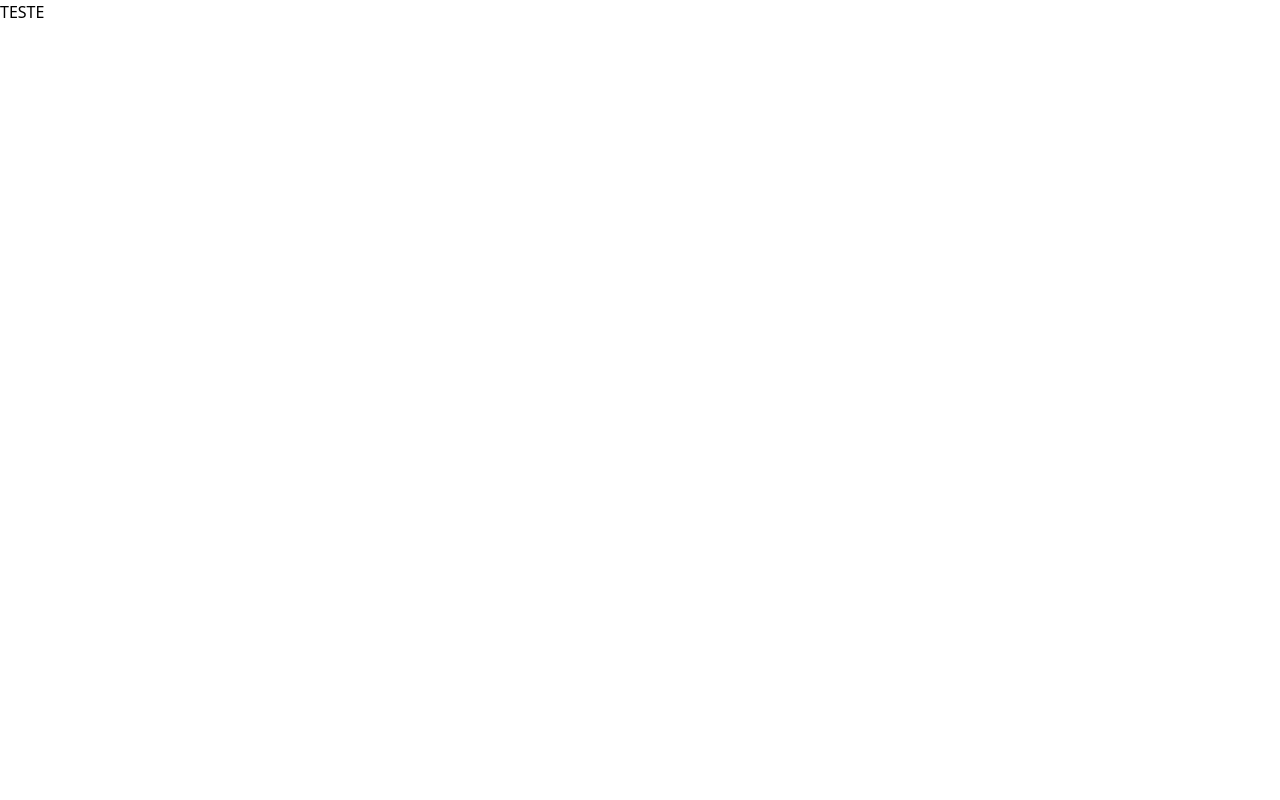
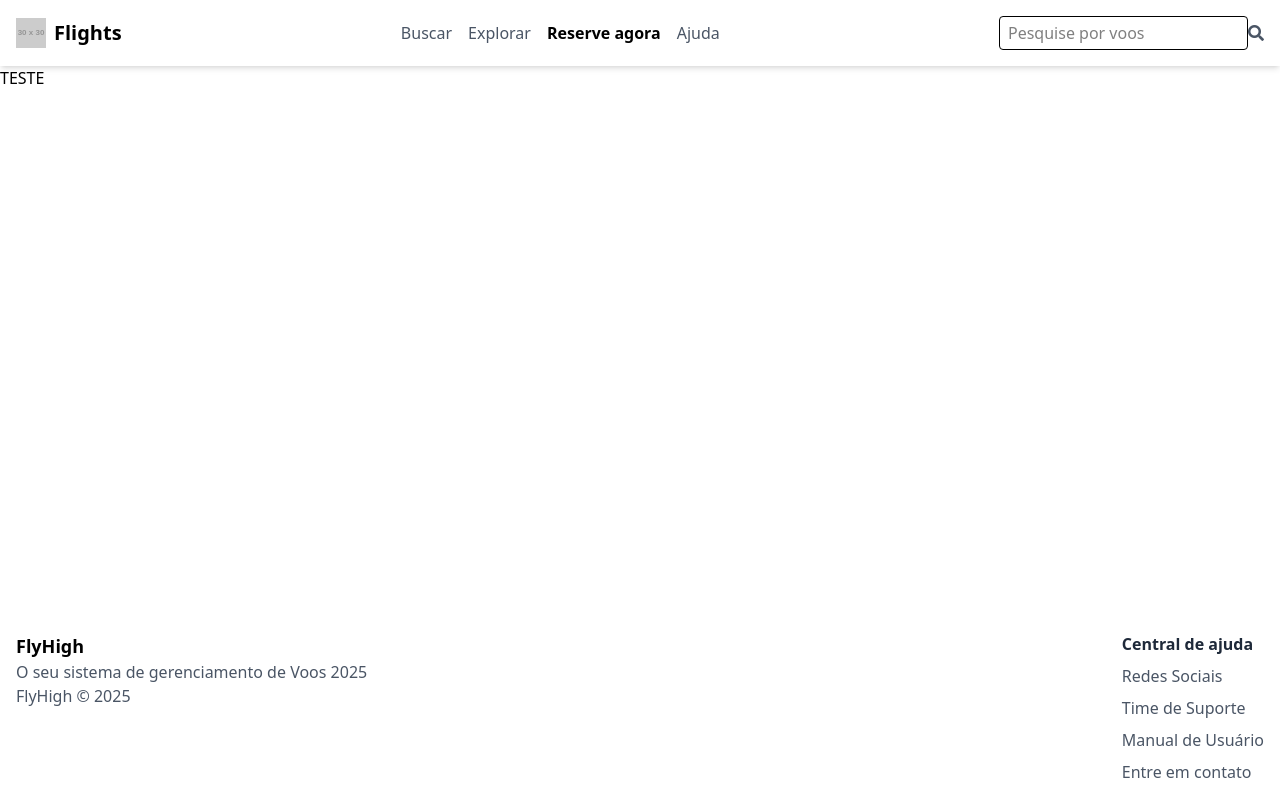
Before and after one commit to DAC-Empresa-Aerea/empresa-aerea, a React (Vite) app in the folder frontend/: page / in a window 1280 px wide. Built offline with nearby package versions, Linux system fonts and the light colour scheme.

Commit message:
add: integrate Header and Footer components into App layout and update package dependencies

```diff
--- a/frontend/package.json
+++ b/frontend/package.json
@@ -12,6 +12,7 @@
   "dependencies": {
     "@tailwindcss/postcss": "^4.0.15",
     "autoprefixer": "^10.4.21",
+    "dac-empresa-aerea-frontend": "file:",
     "postcss": "^8.5.3",
     "react": "^19.0.0",
     "react-dom": "^19.0.0",
--- a/frontend/src/App.tsx
+++ b/frontend/src/App.tsx
@@ -1,10 +1,18 @@
 import { BrowserRouter as Router } from "react-router-dom";
 import AppRoutes from "./routes/AppRoutes";
+import Header from "./components/organisms/Header";
+import Footer from "./components/organisms/Footer";
 
 function App() {
   return (
     <Router>
-      <AppRoutes />
+      <div className="flex flex-col min-h-screen">
+        <Header />
+        <main className="flex-grow">
+          <AppRoutes />
+        </main>
+        <Footer />
+      </div>
     </Router>
   );
 }
```
Also changed, not shown: 1 other file (tests, documents, lock files or other folders).
